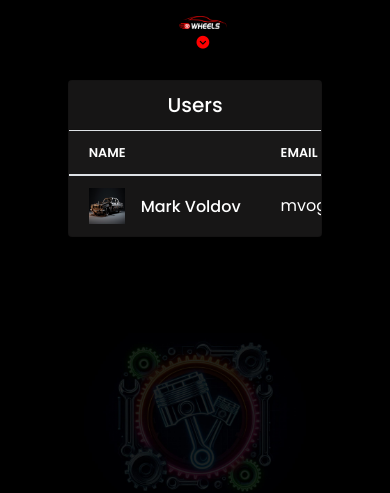
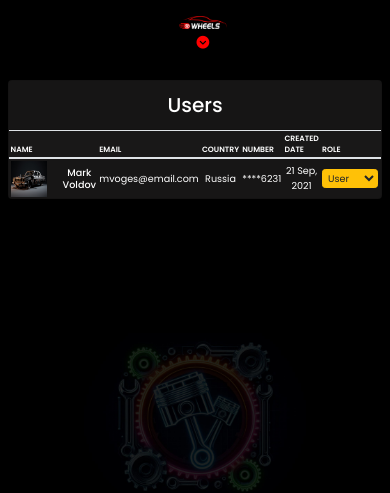
Before and after one commit to VStoqnov7/SpeedyWheels, a Spring app: template src/main/resources/templates/control-room.html in a window 390 px wide. Shown: the top 493 px of the page. Run offline with Thymeleaf, Linux system fonts and the light colour scheme; the template is opened without the code that fills it, so the values that code supplies are empty; some of the project's set-up classes (security, data sources, template engines, error pages and the like) are left out, and stand-ins take their place; some libraries are stand-ins or nearby versions.

Commit message:
Implemented responsive design for control room page.

```diff
--- a/src/main/resources/static/css/control-room.css
+++ b/src/main/resources/static/css/control-room.css
@@ -9,12 +9,11 @@ body {
     font-family: "Roboto", sans-serif;
     -webkit-font-smoothing: antialiased;
     -moz-osx-font-smoothing: grayscale;
-    min-height: auto;
 }
 
 .users{
-    margin: 3rem auto;
-    width: 73%;
+    padding: 6rem 5rem 3rem 5rem;
+    width: 80%;
 }
 
 
@@ -52,3 +51,104 @@ table th {
 #toggleButton{
     cursor: pointer;
 }
+
+
+@media screen and (max-width: 1410px) {
+
+    .users{
+        margin: 0;
+        width: 100%;
+    }
+
+    .card{
+        font-size: 1rem;
+    }
+
+    .h6{
+        font-size: 1rem;
+    }
+
+    .table>:not(caption)>*>* {
+        padding: 0.20rem 0.5rem;
+    }
+
+    .btn-sm{
+        padding: 1px 1px;
+        font-size: 1rem;
+    }
+
+}
+
+@media screen and (max-width: 1140px) {
+    .users{
+        margin: 0;
+        width: 100%;
+    }
+
+    .card{
+        font-size: 0.9rem;
+    }
+
+    .h6{
+        font-size: 1rem;
+    }
+
+    .table>:not(caption)>*>* {
+        padding: 0.10rem 0.2rem;
+    }
+
+    .btn-sm{
+        padding: 1px 1px;
+        font-size: 0.9rem;
+    }
+}
+
+@media screen and (max-width: 900px) {
+    .users{
+        margin: 0;
+        width: 100%;
+        padding: 6rem 1rem 3rem 1rem;
+    }
+
+    .card{
+        font-size: 0.8rem;
+    }
+
+    .h6{
+        font-size: 0.8rem;
+    }
+
+    .table>:not(caption)>*>* {
+        padding: 0.10rem 0.1rem;
+    }
+
+    .btn-sm{
+        padding: 1px 1px;
+        font-size: 0.8rem;
+    }
+}
+
+@media screen and (max-width: 730px) {
+    .users{
+        margin: 0;
+        width: 100%;
+        padding: 5rem 0.5rem 3rem 0.5rem;
+    }
+
+    .card{
+        font-size: 0.6rem;
+    }
+
+    .h6{
+        font-size: 0.6rem;
+    }
+
+    .table>:not(caption)>*>* {
+        padding: 0.10rem 0.1rem;
+    }
+
+    .btn-sm{
+        padding: 1px 1px;
+        font-size: 0.6rem;
+    }
+}
--- a/src/main/resources/templates/control-room.html
+++ b/src/main/resources/templates/control-room.html
@@ -15,10 +15,10 @@
 </div>
 
 
-<div class="container-fluid users" style="margin-top: 5rem;">
+<div class="container-fluid users">
     <div class="row">
         <div class="col-12 mb-3 mb-lg-5">
-            <div class="overflow-hidden card table-nowrap table-card">
+            <div class="card table-card">
                 <div class="card-header d-flex justify-content-center">
                     <h5 class="mb-0">Users</h5>
                 </div>
@@ -31,7 +31,6 @@
                             <th>Country</th>
                             <th>Number</th>
                             <th>Created Date</th>
-                            <th>View Cars</th>
                             <th>Role</th>
                             <th>Blocked</th>
                             <th>Delete</th>
@@ -52,9 +51,6 @@
                             <td><span class="d-inline-block align-middle">Russia</span></td>
                             <td><span>****6231</span></td>
                             <td>21 Sep, 2021</td>
-                            <td class="text-end">
-                                <a href="#" class="btn btn-secondary btn-sm">View Cars</a>
-                            </td>
                             <td class="text-end">
                                 <form action="..." method="POST">
                                     <div class="dropdown">
```
